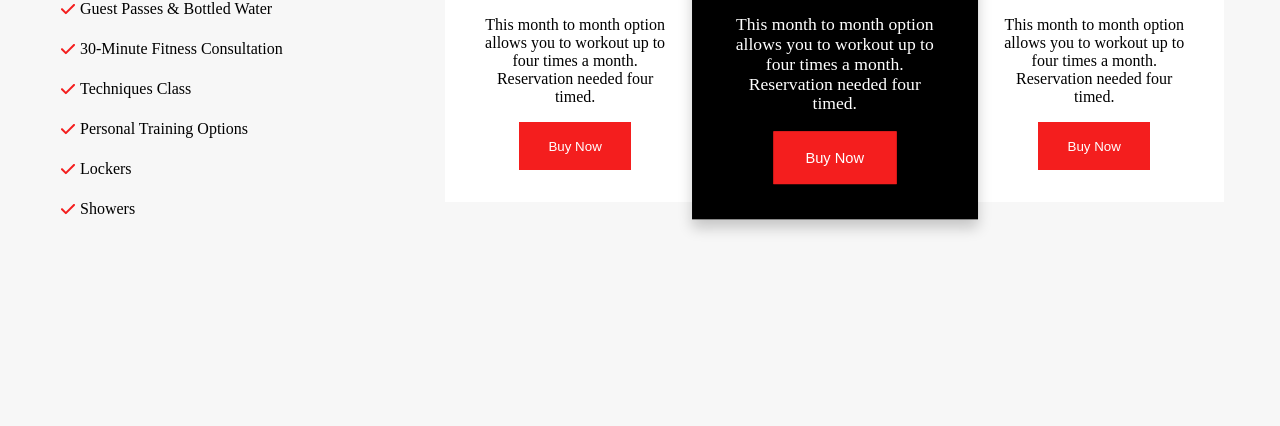
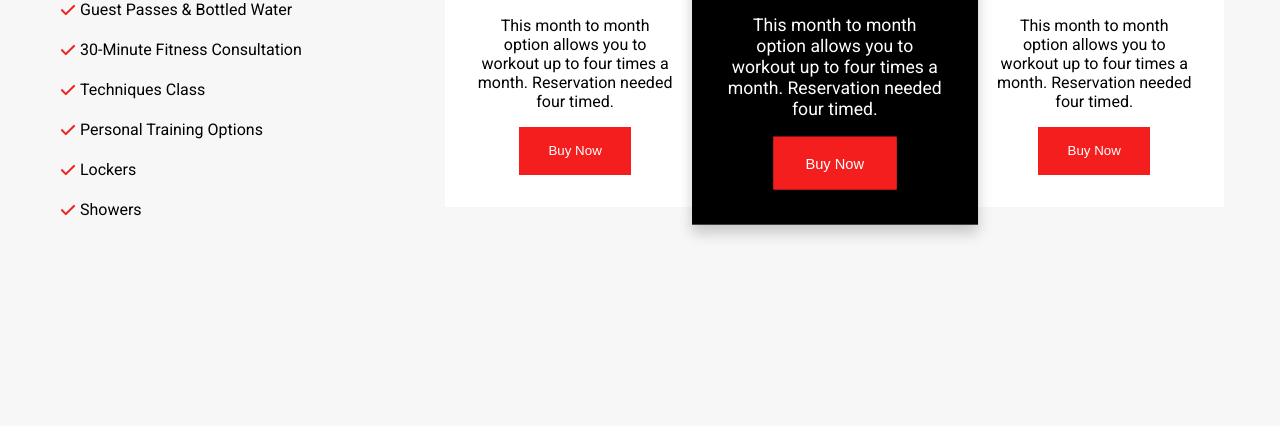
Before and after one commit to SebastianUrdaneguiBisalaya/1-activity-html-css-sprint-1, a plain HTML site: page PriceSection-Ult. Versión/index.html in a window 1280 px wide. Shown: the part 374-800 px from the top of the page. Drawn offline with Linux system fonts and the light colour scheme.

Commit message:
Update font
Update font and insert font -family

```diff
--- a/PriceSection-Ult. Versión/style.css
+++ b/PriceSection-Ult. Versión/style.css
@@ -1,8 +1,10 @@
+@import url('https://fonts.googleapis.com/css2?family=Open+Sans&family=Roboto:wght@300;400&display=swap');
 body {
     display: flex;
     justify-content: center;
     align-items: center;
     background-color: #F7F7F7;
+    font-family: Roboto;
 }
 
 ul {
```
